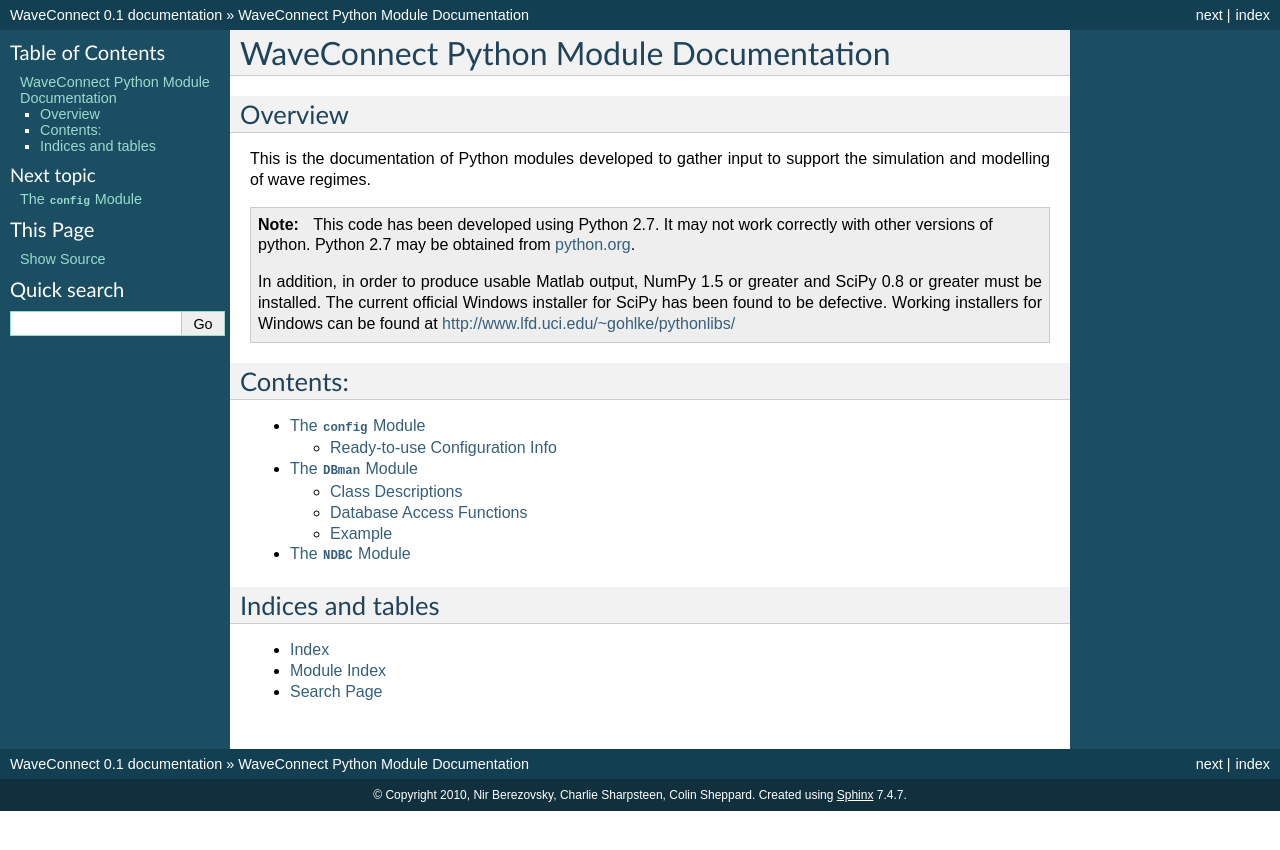
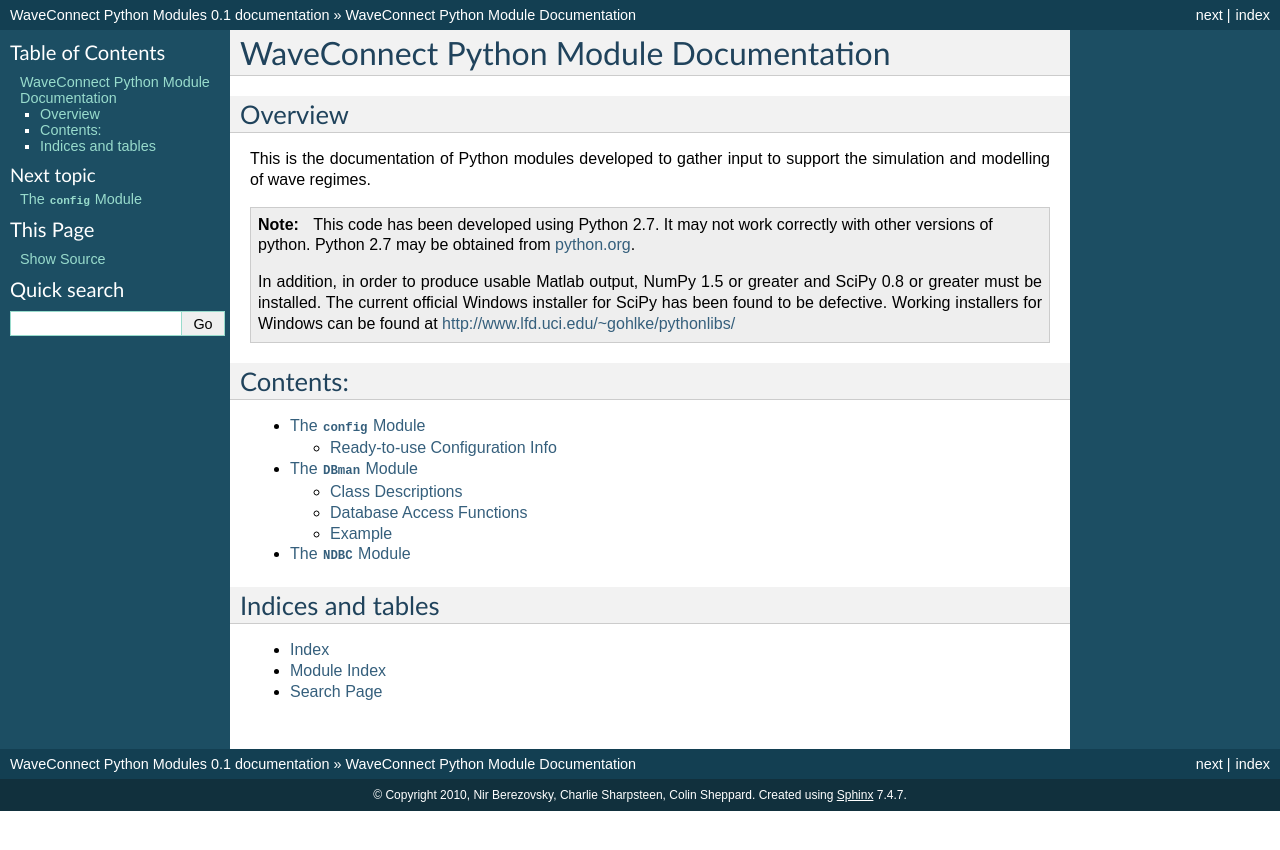
Before and after one commit to xxx1234123121/wave, a Sphinx documentation site: the page built from py/doc/source/index.rst, in a window 1280 px wide. Shown: the top 850 px of the page. Built offline with Sphinx 7.4.7, drawn with Linux system fonts in a browser that asks for light colours.

Commit message:
Slight tweak to Python documentation

```diff
--- a/py/doc/source/conf.py
+++ b/py/doc/source/conf.py
@@ -44,7 +44,7 @@
 master_doc = 'index'
 
 # General information about the project.
-project = u'WaveConnect'
+project = u'WaveConnect Python Modules'
 copyright = u'2010, Nir Berezovsky, Charlie Sharpsteen, Colin Sheppard'
 
 # The version info for the project you're documenting, acts as replacement for
```
